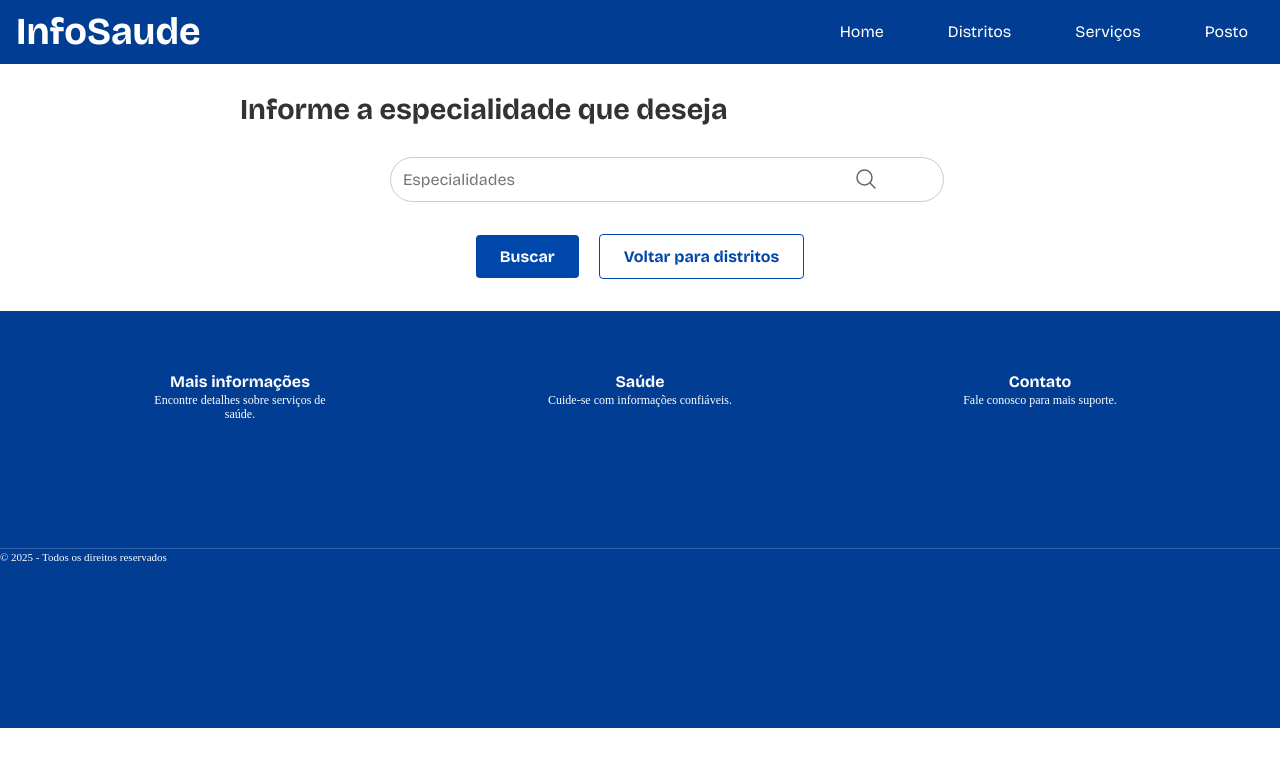
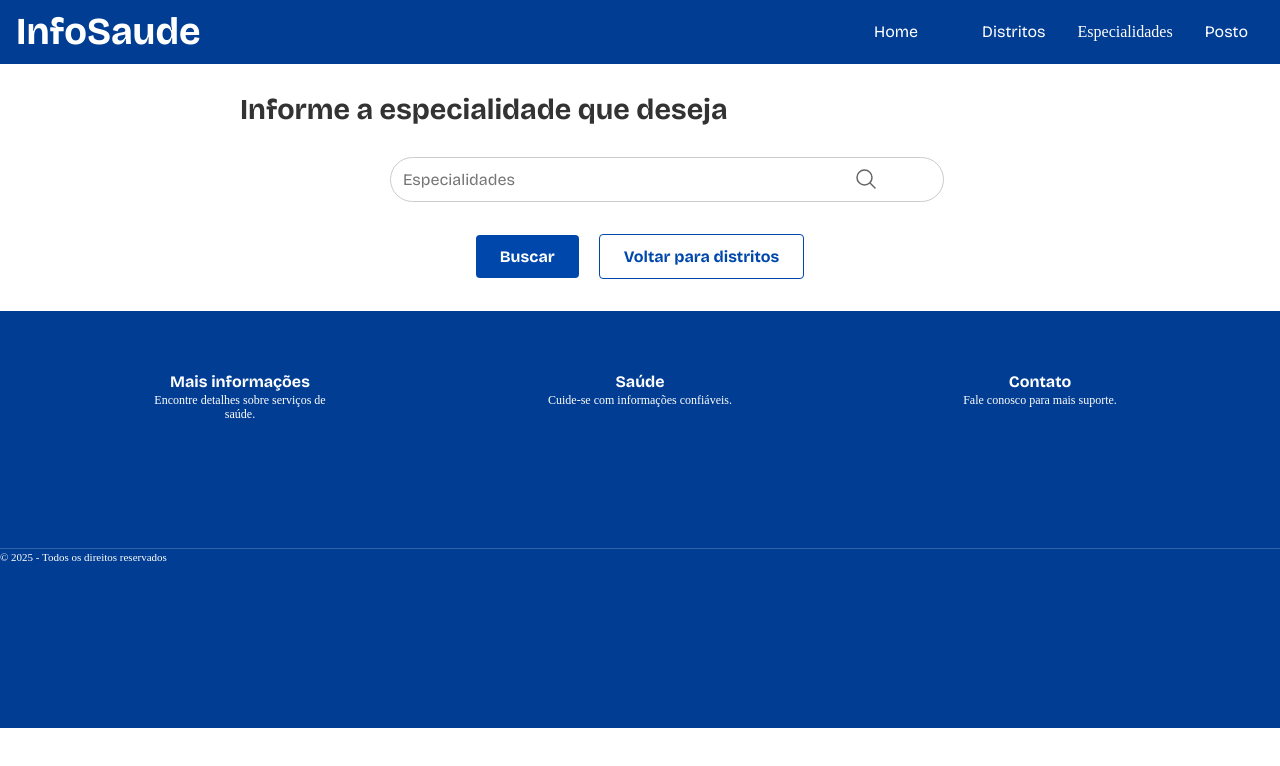
Before and after one commit to Pedro-gomes123/infoSaude, a plain HTML site: page espec.html in a window 1280 px wide. Drawn offline with nearby package versions, Linux system fonts and the light colour scheme.

Commit message:
atualizando barra de nav

```diff
--- a/espec.html
+++ b/espec.html
@@ -25,7 +25,7 @@
 
             <a href="./distritos.html" class="nav-distritos">Distritos</a> <!-- Corrigido espaço extra -->
 
-            <a href="#" class="nav-servicos">Serviços</a> <!-- Corrigido erro de digitação -->
+            <a href="#" class="nav-especialidades">Especialidades</a> <!-- Corrigido erro de digitação -->
 
             <a href="#" class="nav-posto">Posto</a> <!-- Corrigido href vazio -->
         </nav>
```
